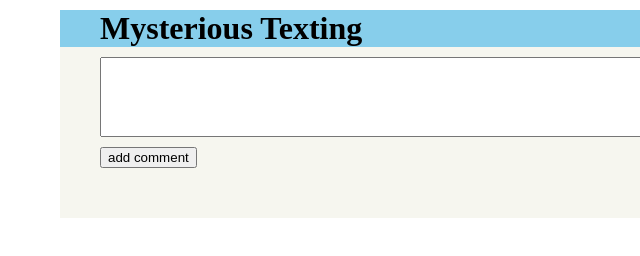
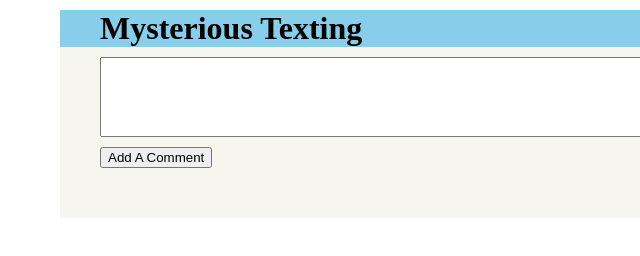
Before and after one commit to beforeblazergithub/data, a plain HTML site: page thread.html in a window 1280 px wide. Shown: the full height of the page, 0-640 px from the left. Drawn offline with Linux system fonts and the light colour scheme.

Commit message:
Update thread.html

```diff
--- a/thread.html
+++ b/thread.html
@@ -9,7 +9,7 @@
         <div class="header">
         </div>
         <textarea></textarea>
-        <button>add comment</button>
+        <button>Add A Comment</button>
         <div class="comments">
         </div>
     </div>
```
